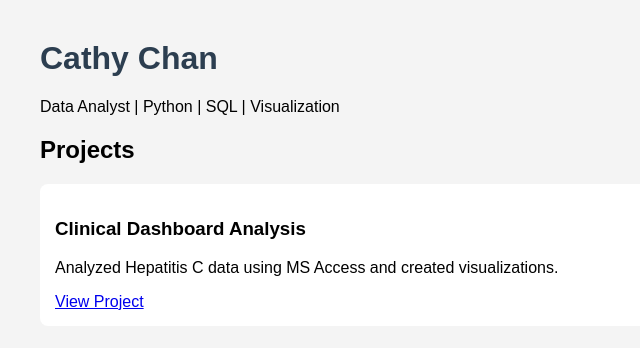
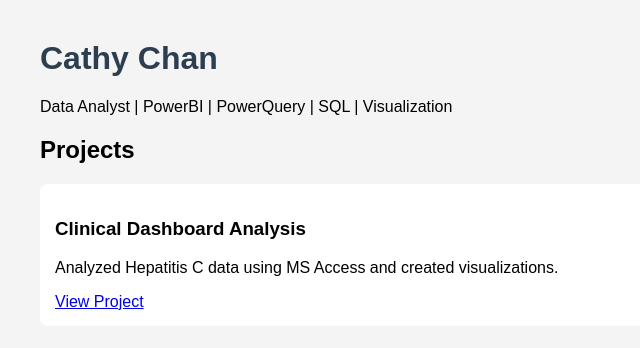
Before and after one commit to cwmcathysh/CathyChanData, a plain HTML site: page index.html in a window 1280 px wide. Shown: the whole page, without its empty margins (0-640 px from the left). Drawn offline with Linux system fonts and the light colour scheme.

Commit message:
Update index.html

```diff
--- a/index.html
+++ b/index.html
@@ -22,7 +22,7 @@
 <body>
 
 <h1>Cathy Chan</h1>
-<p>Data Analyst | Python | SQL | Visualization</p>
+<p>Data Analyst | PowerBI | PowerQuery | SQL | Visualization</p>
 
 <h2>Projects</h2>
 
```
